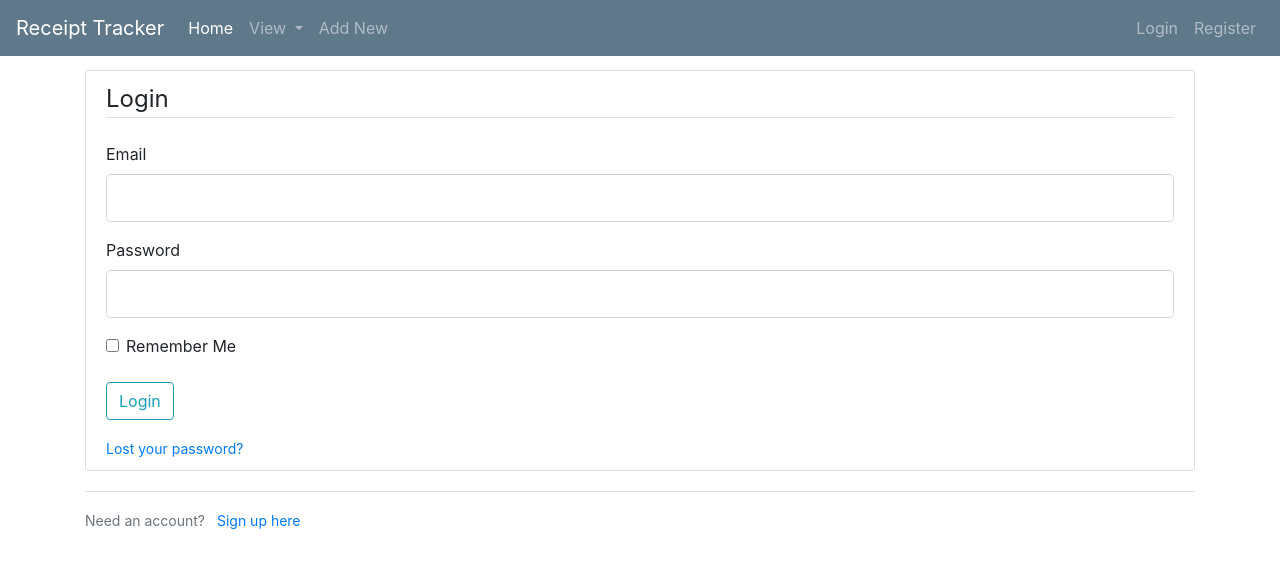
After one commit to jamestrew/receipt-tracker, a Flask app: page /login in a window 1280 px wide. The commit adds this page. Shown: the top 568 px of the page. Run offline with Flask 2, Linux system fonts and the light colour scheme; some libraries are stand-ins or nearby versions.

Commit message:
Implement login and registration.

```diff
--- a/receipt_tracker/flask/__init__.py
+++ b/receipt_tracker/flask/__init__.py
@@ -1,6 +1,8 @@
 from flask import Flask
 from flask_bootstrap import Bootstrap
 from flask_datepicker import datepicker
+from flask_login import LoginManager
+from flask_bcrypt import Bcrypt
 
 from receipt_tracker.repo.sql_repo import SQLRepo
 from receipt_tracker.repo.sql_config import SQL_DEV_CONFIG
@@ -8,6 +10,11 @@ from receipt_tracker.repo.sql_config import SQL_DEV_CONFIG
 
 app = Flask(__name__)
 app.config['SECRET_KEY'] = '2702a6eab639bd94773edb5af1875c53'
+
+bcrypt = Bcrypt(app)
+login_manager = LoginManager(app)
+login_manager.login_view = 'login'
+login_manager.login_message_category = 'info'
 Bootstrap(app)
 datepicker(app)
 
--- a/receipt_tracker/flask/forms.py
+++ b/receipt_tracker/flask/forms.py
@@ -1,10 +1,12 @@
 import datetime
 
 from flask_wtf import FlaskForm
-from wtforms import DateField, FloatField, StringField, SubmitField
-from wtforms.validators import DataRequired, ValidationError
+from wtforms import (BooleanField, DateField, FloatField, PasswordField,
+                     StringField, SubmitField)
+from wtforms.validators import (DataRequired, Email, EqualTo, Length,
+                                ValidationError)
 
-from receipt_tracker.repo.models import Buyer, Seller
+from receipt_tracker.repo.models import Buyer, Seller, User
 
 
 class ClientForm(FlaskForm):
@@ -23,8 +25,8 @@ class ReceiptForm(FlaskForm):
 
     buyer = StringField('Buyer Name', validators=[DataRequired()], id='buyer')
     seller = StringField('Seller Name', validators=[DataRequired()], id='seller')
-    date = DateField('Sale Date', validators=[DataRequired()])
-    total = FloatField('Purchase Total', validators=[DataRequired()])
+    date = DateField('Sale Date', validators=[DataRequired()], render_kw={"placeholder": "yyyy-mm-dd"})
+    total = FloatField('Purchase Total', validators=[DataRequired()], render_kw={"aria-label": "Amount  (to the nearest dollar)"})
     description = StringField('Short Description')
     submit = SubmitField('Add Receipt')
 
@@ -56,3 +58,37 @@ class BusinessForm(FlaskForm):
         seller = Seller.query.filter_by(name=business_name.data).first()
         if seller:
             raise ValidationError('Seller already exists.')
+
+
+class RegistrationForm(FlaskForm):
+    username = StringField('Username',
+                           validators=[DataRequired(), Length(min=2, max=20)])
+
+    email = StringField('Email',
+                        validators=[DataRequired(), Email()])
+
+    password = PasswordField('Password', validators=[DataRequired()])
+    confirm_password = PasswordField('Confirm Password',
+                                     validators=[DataRequired(),
+                                                 EqualTo('password')])
+
+    submit = SubmitField('Sign Up')
+
+    def validate_username(self, username):
+        user = User.query.filter_by(username=username.data).first()
+        if user:
+            raise ValidationError('Username is already taken.')
+
+    def validate_email(self, email):
+        user = User.query.filter_by(email=email.data).first()
+        if user:
+            raise ValidationError('Email is already taken.')
+
+
+class LoginForm(FlaskForm):
+    email = StringField('Email',
+                        validators=[DataRequired(), Email()])
+
+    password = PasswordField('Password', validators=[DataRequired()])
+    remember = BooleanField('Remember Me')
+    submit = SubmitField('Login')
--- a/receipt_tracker/flask/routes.py
+++ b/receipt_tracker/flask/routes.py
@@ -1,10 +1,12 @@
 import json
 
 import flask
+from flask_login import login_user, current_user, logout_user
 
-from receipt_tracker.flask import app, repo, session
-from receipt_tracker.flask.forms import BusinessForm, ClientForm, ReceiptForm
-from receipt_tracker.repo.models import Buyer, Receipt, Seller
+from receipt_tracker.flask import app, repo, session, bcrypt
+from receipt_tracker.flask.forms import (BusinessForm, ClientForm, LoginForm,
+                                         ReceiptForm, RegistrationForm)
+from receipt_tracker.repo.models import Buyer, Receipt, Seller, User
 from receipt_tracker.use_cases import list_uc
 
 
@@ -14,6 +16,51 @@ def home():
     return flask.render_template('home.html')
 
 
+@app.route("/register", methods=['GET', 'POST'])
+def register():
+    if current_user.is_authenticated:
+        return flask.redirect(flask.url_for('home'))
+
+    form = RegistrationForm()
+    if form.validate_on_submit():
+        hashed_password = bcrypt.generate_password_hash(form.password.data).decode('utf-8')
+        user = User(username=form.username.data,
+                    email=form.email.data,
+                    password=hashed_password)
+        session.add(user)
+        session.commit()
+        flask.flash(f'Account created for {form.username.data}!', 'success')
+        return flask.redirect(flask.url_for('home'))
+
+    return flask.render_template('register.html', title='Register', form=form)
+
+
+@app.route("/login", methods=['GET', 'POST'])
+def login():
+    if current_user.is_authenticated:
+        return flask.redirect(flask.url_for('home'))
+
+    form = LoginForm()
+    if form.validate_on_submit():
+        user = User.query.filter_by(email=form.email.data).first()
+
+        if user and bcrypt.check_password_hash(user.password, form.password.data):
+            login_user(user, remember=form.remember.data)
+            flask.flash(f'Welcome back {user.username}', 'success')
+            next_page = flask.request.args.get('next')
+            return flask.redirect(next_page) if next_page else flask.redirect(flask.url_for('home'))
+        else:
+            flask.flash('Login Unsuccessful. Please check email and password', 'danger')
+    return flask.render_template('login.html', title='Login', form=form)
+
+
+@app.route("/logout")
+def logout():
+    logout_user()
+    return flask.redirect(flask.url_for('home'))
+
+
+# STATS ############################################################################
 @app.route("/view_buyers")
 def view_buyers():
     table = list_uc.create_table(repo, Buyer)
@@ -30,6 +77,8 @@ def view_sellers():
 def view_receipts():
     table = list_uc.create_table(repo, Receipt)
     return flask.render_template('stats.html', table=table, title="Receipts")
+
+# ADD NEW ##########################################################################
 
 
 @app.route("/add_new", methods=['GET', 'POST'])
--- a/receipt_tracker/flask/templates/base.html
+++ b/receipt_tracker/flask/templates/base.html
@@ -58,8 +58,12 @@
                     </li>
                 </ul>
                 <div class="navbar-nav">
-                    <a class="nav-item nav-link" href="/login">Login</a>
-                    <a class="nav-item nav-link" href="/register">Register</a>
+                    {% if current_user.is_authenticated %}
+                    <a class="nav-item nav-link" href="{{ url_for('logout') }}">Logout</a>
+                    {% else %}
+                    <a class="nav-item nav-link" href="{{ url_for('login') }}">Login</a>
+                    <a class="nav-item nav-link" href="{{ url_for('register') }}">Register</a>
+                    {% endif %}
                 </div>
             </div>
         </nav>
@@ -67,7 +71,7 @@
 
     <main role="main" class="container">
         <div class="row">
-            <div class="col-md-8">
+            <div class="col-md-12">
                 {% with messages = get_flashed_messages(with_categories=true) %}
                 {% if messages %}
                 {% for category, message in messages %}
--- /dev/null
+++ b/receipt_tracker/flask/templates/login.html
@@ -0,0 +1,54 @@
+{% extends "base.html" %}
+{% block content %}
+<div class="content-section">
+    <form method="POST" , action="">
+        {{ form.hidden_tag() }}
+        <fieldset class="form-group">
+            <legend class="border-bottom mb-4">Login</legend>
+            <div class="form-group">
+                {{ form.email.label(class="form-control-label") }}
+
+                {% if form.email.errors %}
+                {{ form.email(class="form-control form-control-lg is-invalid") }}
+                <div class="invalid-feedback">
+                    {% for error in form.email.errors %}
+                    <span>{{ error }}</span>
+                    {% endfor %}
+                </div>
+                {% else %}
+                {{ form.email(class="form-control form-control-lg") }}
+                {% endif %}
+            </div>
+            <div class="form-group">
+                {{ form.password.label(class="form-control-label") }}
+
+                {% if form.password.errors %}
+                {{ form.password(class="form-control form-control-lg is-invalid")}}
+                <div class="invalid-feedback">
+                    {% for error in form.password.errors %}
+                    <span>{{ error }}</span>
+                    {% endfor %}
+                </div>
+                {% else %}
+                {{ form.password(class="form-control form-control-lg") }}
+                {% endif %}
+            </div>
+            <div class="form-check">
+                {{ form.remember(class="form-check-input") }}
+                {{ form.remember.label(class="form-check-input-label") }}
+            </div>
+        </fieldset>
+        <div class="form-group">
+            {{ form.submit(class="btn btn-outline-info")}}
+        </div>
+        <small class="text-muted">
+            <a href="#"> Lost your password?</a>
+        </small>
+    </form>
+</div>
+<div class="border-top pt-3">
+    <small class="text-muted">
+        Need an account? <a class="ml-2" href="{{ url_for('register') }}">Sign up here</a>
+    </small>
+</div>
+{% endblock content %}
--- a/requirements/devel.txt
+++ b/requirements/devel.txt
@@ -8,6 +8,8 @@ flask-login
 flask-wtf
 flask-bootstrap
 flask-datepicker
+flask-login
+flask-bcrypt
 pip
 pytest
 pytest-runner
```
Also changed, not shown: receipt_tracker/flask/templates/register.html (added, +74 -0 lines), receipt_tracker/repo/models.py (+21 -0 lines).
